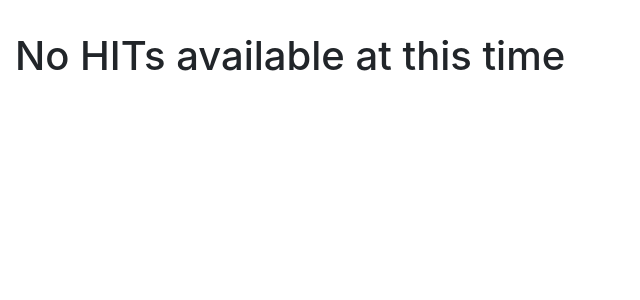
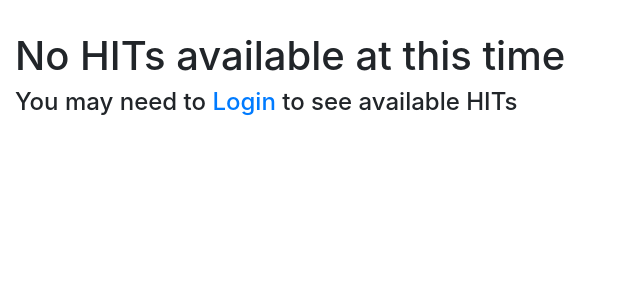
Before and after one commit to hltcoe/turkle, a Django app: page /hits/ in a window 1280 px wide. Shown: the part 56-356 px from the top of the page, without its empty margins (0-640 px from the left). Run offline with Django 3.2, Linux system fonts and the light colour scheme; tables that the repository leaves empty hold one stand-in row (values such as "Sample post"); data that the repository does not hold is empty; some libraries are stand-ins or nearby versions.

Commit message:
Added "You may need to Login..." message to index view

```diff
--- a/hits/templates/index.html
+++ b/hits/templates/index.html
@@ -32,6 +32,11 @@
   </table>
   {% else %}
   <h1>No HITs available at this time</h1>
+  {% if not user.is_authenticated  %}
+  <h4>
+    You may need to <a href="{% url 'login' %}">Login</a> to see available HITs
+  </h4>
+  {% endif %}
   {% endif %}
 </div>
 
```
